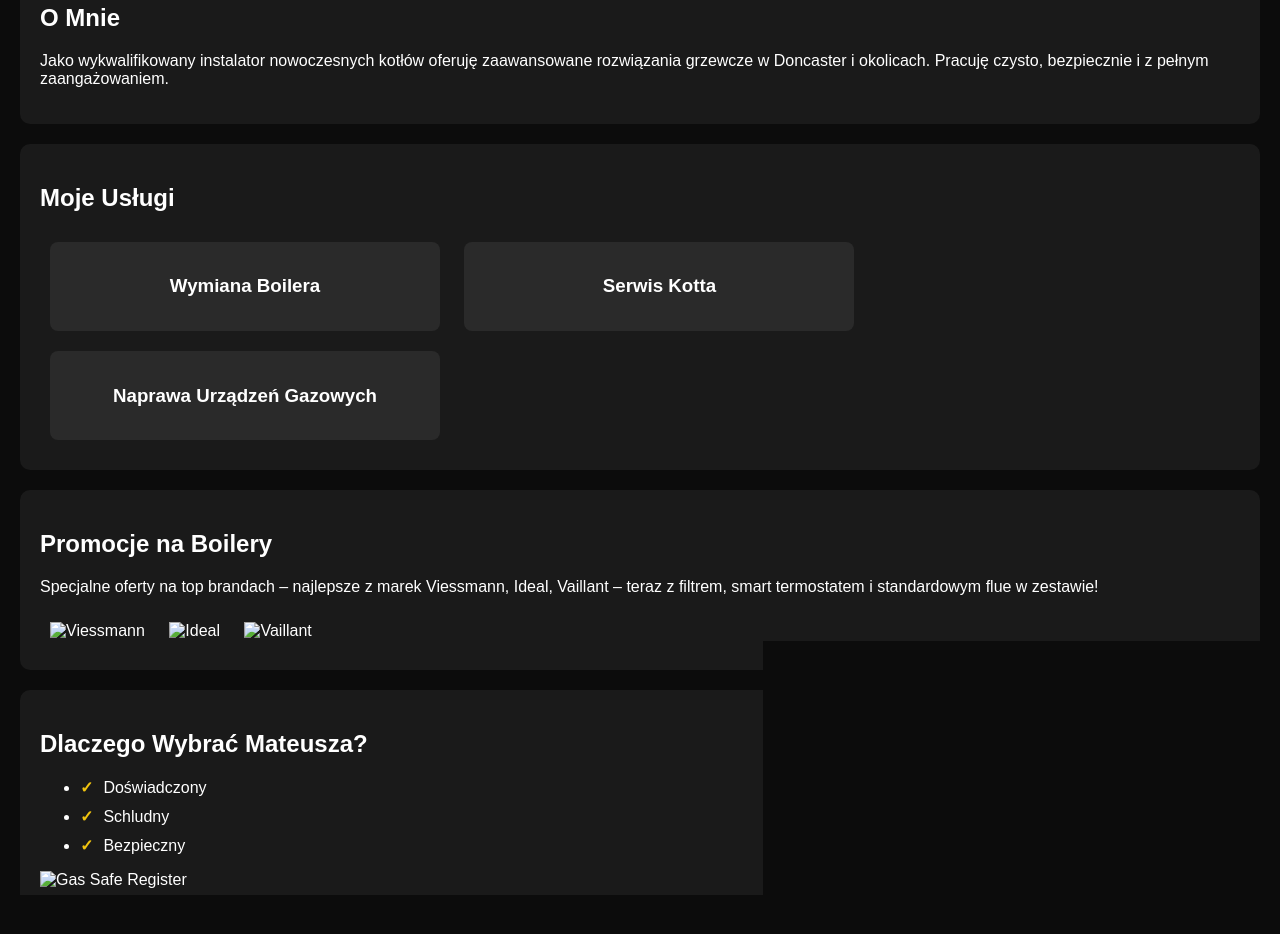
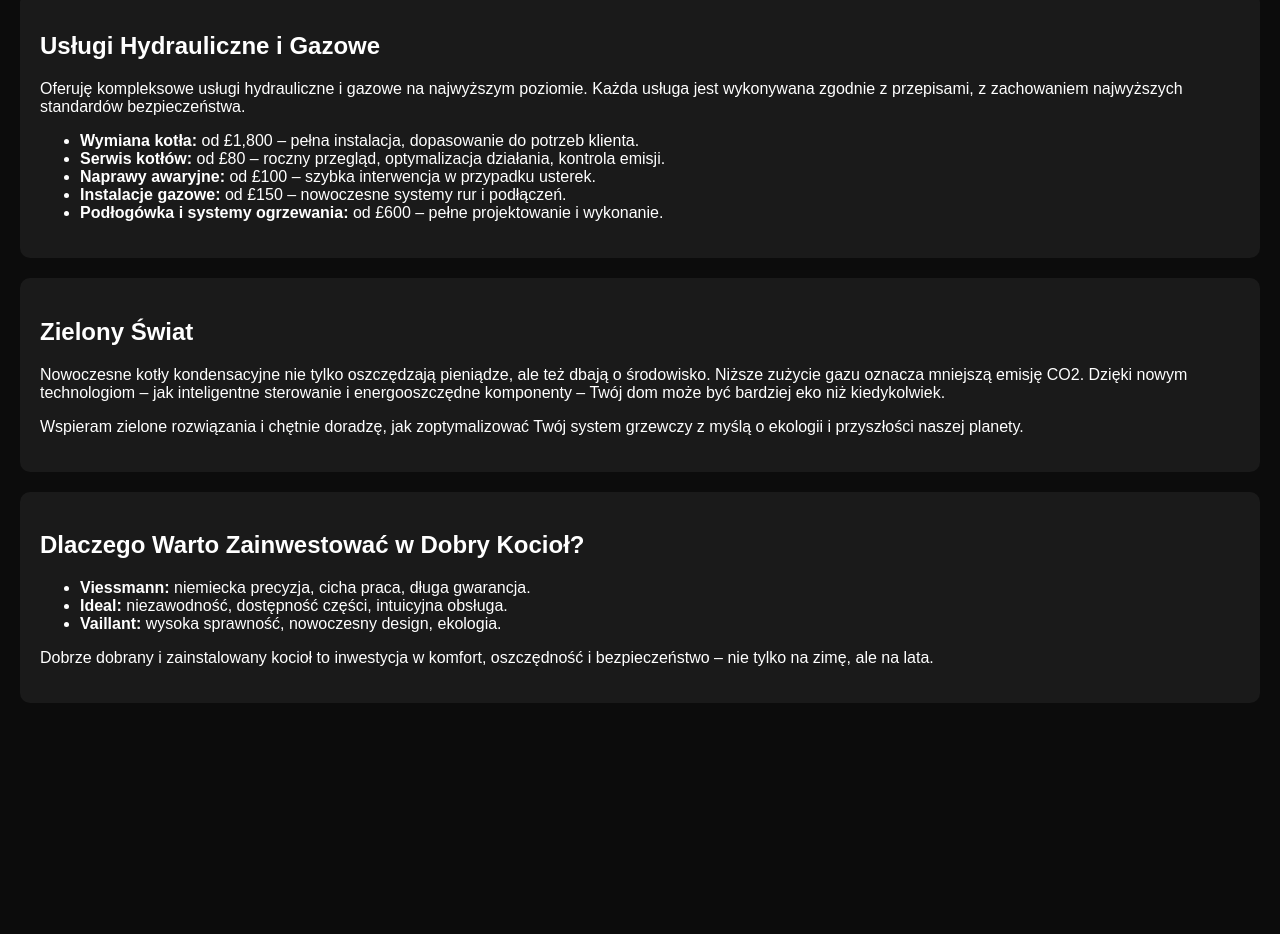
Before and after one commit to MateuszDudzikGas/mateusz-dudzik-site, a plain HTML site: page index.html in a window 1280 px wide. Shown: the part 376-1310 px from the top of the page. After the commit the page ends 1079 px from the top, so only its background shows below. Drawn offline with Linux system fonts and the light colour scheme.

Commit message:
Update index.html

```diff
--- a/index.html
+++ b/index.html
@@ -1,3 +1,4 @@
+
 <!DOCTYPE html><html lang="pl">
 <head>
   <meta charset="UTF-8">
@@ -12,8 +13,12 @@
     header, section, footer { padding: 20px; max-width: 1200px; margin: auto; }
     h1, h2, h3 { color: #fff; }
     .btn { background: #f1c40f; padding: 12px 24px; color: #000; text-decoration: none; font-weight: bold; border-radius: 5px; display: inline-block; margin-top: 15px; }
+    .nav { text-align: right; margin-bottom: 10px; }
+    .nav a { color: #f1c40f; margin-left: 15px; text-decoration: none; }
     .section-dark { background-color: #1a1a1a; border-radius: 10px; margin-top: 20px; padding: 20px; }
-    .service-box { display: inline-block; width: 30%; padding: 15px; background: #2a2a2a; margin: 10px; border-radius: 8px; text-align: center; }
+    .service-box, .product-box { display: inline-block; width: 30%; padding: 15px; background: #2a2a2a; margin: 10px; border-radius: 8px; text-align: center; vertical-align: top; }
+    .product-box img { max-width: 100%; height: auto; border-radius: 5px; margin-bottom: 10px; }
+    .product-box button { background: #f1c40f; border: none; padding: 10px 20px; margin-top: 10px; border-radius: 5px; cursor: pointer; }
     .logos img { max-height: 50px; margin: 10px; }
     .features li { margin-bottom: 10px; }
     .features span { font-weight: bold; color: #f1c40f; margin-right: 10px; }
@@ -21,9 +26,17 @@
     .contact div { flex: 1 1 45%; margin: 10px 0; }
     .form input, .form textarea { width: 100%; padding: 10px; margin-bottom: 10px; border-radius: 5px; border: none; }
     .form button { width: 100%; padding: 10px; background: #f1c40f; border: none; font-weight: bold; border-radius: 5px; cursor: pointer; }
+    .cart-box { background: #2a2a2a; padding: 20px; border-radius: 8px; margin-top: 20px; }
+    .cart-item { display: flex; justify-content: space-between; margin-bottom: 10px; }
+    .cart-item span { flex: 1; }
+    .cart-item button { background: red; border: none; color: white; padding: 5px 10px; border-radius: 5px; cursor: pointer; }
+    #cart-total { font-weight: bold; color: #f1c40f; margin-top: 10px; }
   </style>
 </head>
 <body>
+  <div class="nav">
+    <a href="#">PL</a> | <a href="#">EN</a>
+  </div>
   <header>
     <img src="mateusz-logo.png" alt="Logo Mateusz Dudzik" style="max-height: 80px;">
     <h1>Mateusz Dudzik<br>GAS & HEATING ENGINEER</h1>
@@ -35,51 +48,26 @@
       <img src="vaillant-logo.png" alt="Vaillant">
     </div>
   </header>  <section class="section-dark">
-    <h2>O Mnie</h2>
-    <p>Jako wykwalifikowany instalator nowoczesnych kotłów oferuję zaawansowane rozwiązania grzewcze w Doncaster i okolicach. Pracuję czysto, bezpiecznie i z pełnym zaangażowaniem.</p>
+    <h2>Usługi Hydrauliczne i Gazowe</h2>
+    <p>Oferuję kompleksowe usługi hydrauliczne i gazowe na najwyższym poziomie. Każda usługa jest wykonywana zgodnie z przepisami, z zachowaniem najwyższych standardów bezpieczeństwa.</p>
+    <ul>
+      <li><strong>Wymiana kotła:</strong> od £1,800 – pełna instalacja, dopasowanie do potrzeb klienta.</li>
+      <li><strong>Serwis kotłów:</strong> od £80 – roczny przegląd, optymalizacja działania, kontrola emisji.</li>
+      <li><strong>Naprawy awaryjne:</strong> od £100 – szybka interwencja w przypadku usterek.</li>
+      <li><strong>Instalacje gazowe:</strong> od £150 – nowoczesne systemy rur i podłączeń.</li>
+      <li><strong>Podłogówka i systemy ogrzewania:</strong> od £600 – pełne projektowanie i wykonanie.</li>
+    </ul>
   </section>  <section class="section-dark">
-    <h2>Moje Usługi</h2>
-    <div class="service-box">
-      <h3>Wymiana Boilera</h3>
-    </div>
-    <div class="service-box">
-      <h3>Serwis Kotta</h3>
-    </div>
-    <div class="service-box">
-      <h3>Naprawa Urządzeń Gazowych</h3>
-    </div>
+    <h2>Zielony Świat</h2>
+    <p>Nowoczesne kotły kondensacyjne nie tylko oszczędzają pieniądze, ale też dbają o środowisko. Niższe zużycie gazu oznacza mniejszą emisję CO2. Dzięki nowym technologiom – jak inteligentne sterowanie i energooszczędne komponenty – Twój dom może być bardziej eko niż kiedykolwiek.</p>
+    <p>Wspieram zielone rozwiązania i chętnie doradzę, jak zoptymalizować Twój system grzewczy z myślą o ekologii i przyszłości naszej planety.</p>
   </section>  <section class="section-dark">
-    <h2>Promocje na Boilery</h2>
-    <p>Specjalne oferty na top brandach – najlepsze z marek Viessmann, Ideal, Vaillant – teraz z filtrem, smart termostatem i standardowym flue w zestawie!</p>
-    <div class="logos">
-      <img src="viessmann-logo.png" alt="Viessmann">
-      <img src="ideal-logo.png" alt="Ideal">
-      <img src="vaillant-logo.png" alt="Vaillant">
-    </div>
-  </section>  <section class="section-dark">
-    <h2>Dlaczego Wybrać Mateusza?</h2>
-    <ul class="features">
-      <li><span>✓</span>Doświadczony</li>
-      <li><span>✓</span>Schludny</li>
-      <li><span>✓</span>Bezpieczny</li>
+    <h2>Dlaczego Warto Zainwestować w Dobry Kocioł?</h2>
+    <ul>
+      <li><strong>Viessmann:</strong> niemiecka precyzja, cicha praca, długa gwarancja.</li>
+      <li><strong>Ideal:</strong> niezawodność, dostępność części, intuicyjna obsługa.</li>
+      <li><strong>Vaillant:</strong> wysoka sprawność, nowoczesny design, ekologia.</li>
     </ul>
-    <img src="gas-safe-logo.png" alt="Gas Safe Register" style="max-height: 50px;">
-  </section>  <section class="section-dark contact" id="contact">
-    <div>
-      <h2>Kontakt</h2>
-      <p><strong>Telefon:</strong><br>07857708890</p>
-      <h3>Opinie Klientów</h3>
-      <p>Szybka instalacja i bardzo profesjonalna usługa.<br><em>— John S.</em></p>
-    </div>
-    <div class="form">
-      <h3>Umów się na wizytę</h3>
-      <input type="text" placeholder="Imię">
-      <input type="tel" placeholder="Nr telefonu">
-      <textarea placeholder="Wiadomość"></textarea>
-      <button>WYŚLIJ WIADOMOŚĆ</button>
-    </div>
-  </section>  <footer style="text-align:center; padding: 20px; background: #111;">
-    <p>&copy; 2025 Mateusz Dudzik Gas & Heating Engineer</p>
-  </footer>
-</body>
+    <p>Dobrze dobrany i zainstalowany kocioł to inwestycja w komfort, oszczędność i bezpieczeństwo – nie tylko na zimę, ale na lata.</p>
+  </section>  <!-- Pozostałe sekcje (sklep, kontakt, koszyk) zostają bez zmian -->  <!-- Skrypt koszyka też zostaje --></body>
 </html>
```
